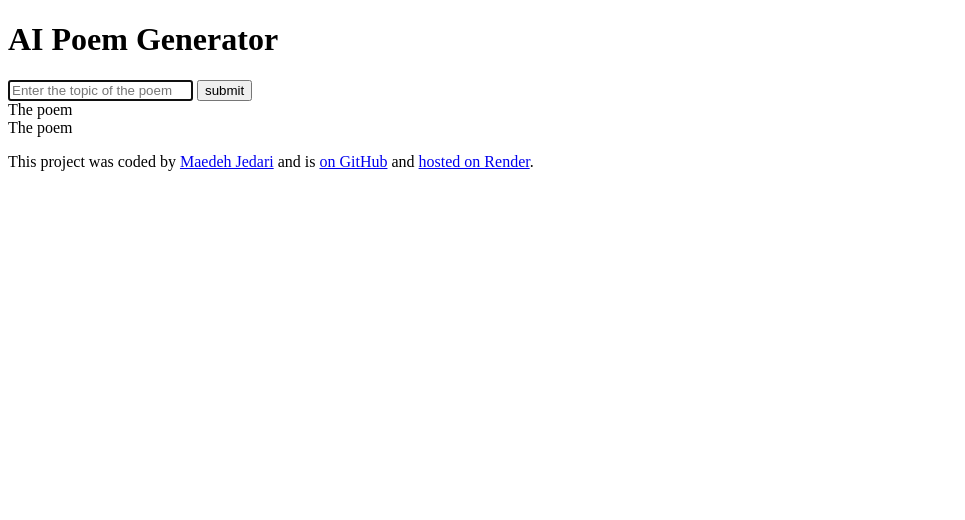
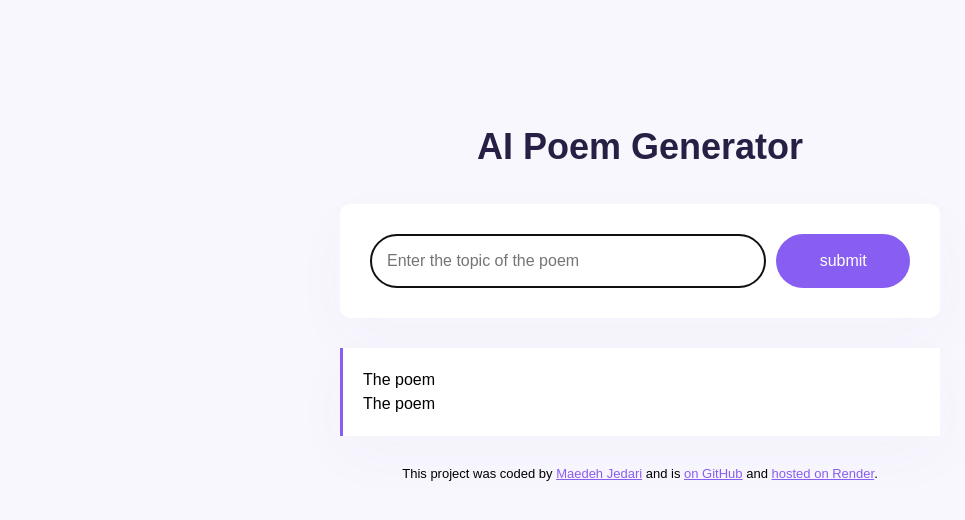
Before and after one commit to MaedehJedari/Poem-Generator, a plain HTML site: page index.html in a window 1280 px wide. Shown: the whole page, without its empty margins (0-965 px from the left). Drawn offline with Linux system fonts and the light colour scheme.

Commit message:
Added CSS

```diff
--- a/index.html
+++ b/index.html
@@ -7,6 +7,7 @@
     <link rel="stylesheet" href="src/style.css" />
   </head>
   <body>
+    <div class="container">
       <header>
         <h1>AI Poem Generator</h1>
       </header>
@@ -16,13 +17,13 @@
             type="text"
             placeholder="Enter the topic of the poem"
             name=""
-          id=""
+            id="prompt"
             required
             autofocus
           />
-        <input type="submit" value="submit" />
+          <input type="submit" value="submit" class="submit" />
         </form>
-      <div>
+        <div class="poem">
           The poem
           <br />
           The poem
@@ -45,6 +46,7 @@
           <a href="https://render.com/" target="_blank">hosted on Render</a>.
         </p>
       </footer>
+    </div>
     <script src="src/java.js"></script>
   </body>
 </html>
--- a/src/style.css
+++ b/src/style.css
@@ -0,0 +1,61 @@
+body {
+  background-color: #f9f7fe;
+  font-family: Arial, Helvetica, sans-serif;
+}
+.container {
+  margin: 120px auto;
+  max-width: 600px;
+}
+a {
+  color: #885df1;
+}
+h1 {
+  font-weight: 800;
+  font-size: 36px;
+  line-height: 1.5;
+  text-align: center;
+  color: #272044;
+}
+header {
+  margin-bottom: 30px;
+}
+form {
+  padding: 30px;
+  background-color: #ffffff;
+  border-radius: 10px;
+  display: flex;
+  box-shadow: 0px 20px 60px rgba(65, 50, 100, 0.03);
+  margin-bottom: 30px;
+}
+#prompt {
+  padding: 16px;
+  border: 1px solid rgba(39, 33, 66, 0.5);
+  width: 80%;
+  font-size: 16px;
+  border-radius: 50px;
+  line-height: 20px;
+  color: #272044;
+}
+.submit {
+  padding: 14px 24px;
+  border: none;
+  width: 150px;
+  margin-left: 10px;
+  color: #ffffff;
+  border-radius: 50px;
+  font-size: 16px;
+  background-color: #885df1;
+}
+.poem {
+  font-size: 16px;
+  background-color: #ffffff;
+  padding: 20px;
+  line-height: 24px;
+  border-left: 3px solid #885df1;
+  box-shadow: 0px 20px 60px rgba(65, 50, 100, 0.03);
+}
+footer {
+  text-align: center;
+  font-size: 13px;
+  margin-top: 30px;
+}
```
Lines whose indentation alone changed are shown as unchanged.
